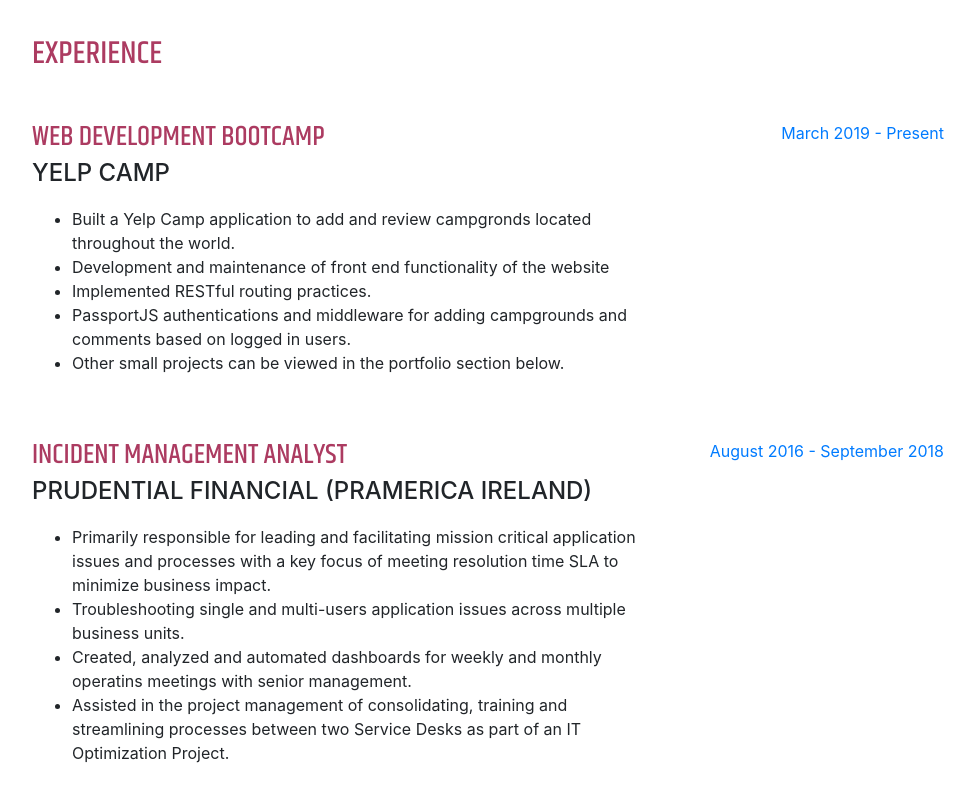
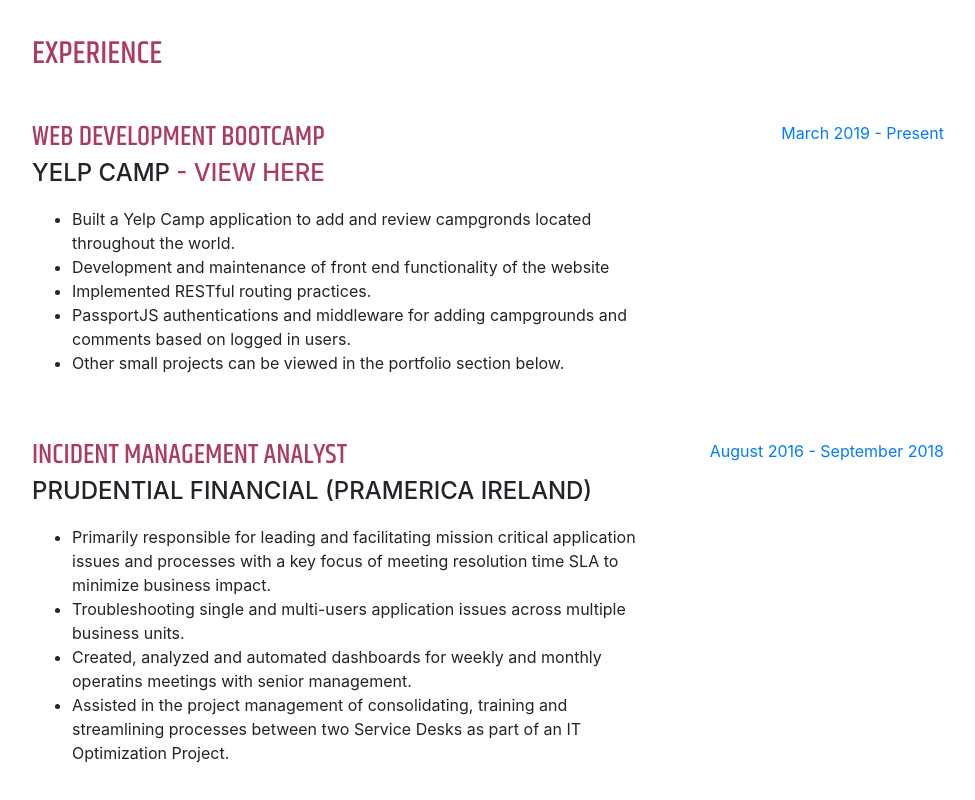
Before and after one commit to SPeoplesWeb/SPeoplesWeb.github.io, a website with bundled scripts: page index.html in a window 1280 px wide. Shown: the part 814-1614 px from the top of the page, without its empty margins (288-1263 px from the left). Built offline with nearby package versions, Linux system fonts and the light colour scheme; a web font is replaced by a local one.

Commit message:
Slight CSS Change
Link to YelpCamp app clone through Web Dev Bootcamp.

```diff
--- a/css/resume.css
+++ b/css/resume.css
@@ -90,6 +90,9 @@
   text-transform: uppercase;
 }
 
+.YelpCamp{
+  color: #AC3B61;
+}
 #sideNav .navbar-toggler:focus {
   outline-color: #d48a6e;
 }
--- a/index.html
+++ b/index.html
@@ -101,7 +101,8 @@
         <div class="resume-item d-flex flex-column flex-md-row justify-content-between mb-5">
           <div class="resume-content">
             <h3 class="mb-0">Web Development Bootcamp</h3>
-            <div class="subheading mb-3">Yelp Camp</div>
+            <div class="subheading mb-3">Yelp Camp<a href="https://nameless-reaches-90813.herokuapp.com/" class="YelpCamp"><span> - View Here</span></a></div>
+
             <ul>
               <li>Built a Yelp Camp application to add and review campgronds located throughout the world.</li>
               <li>Development and maintenance of front end functionality of the website</li>
```
